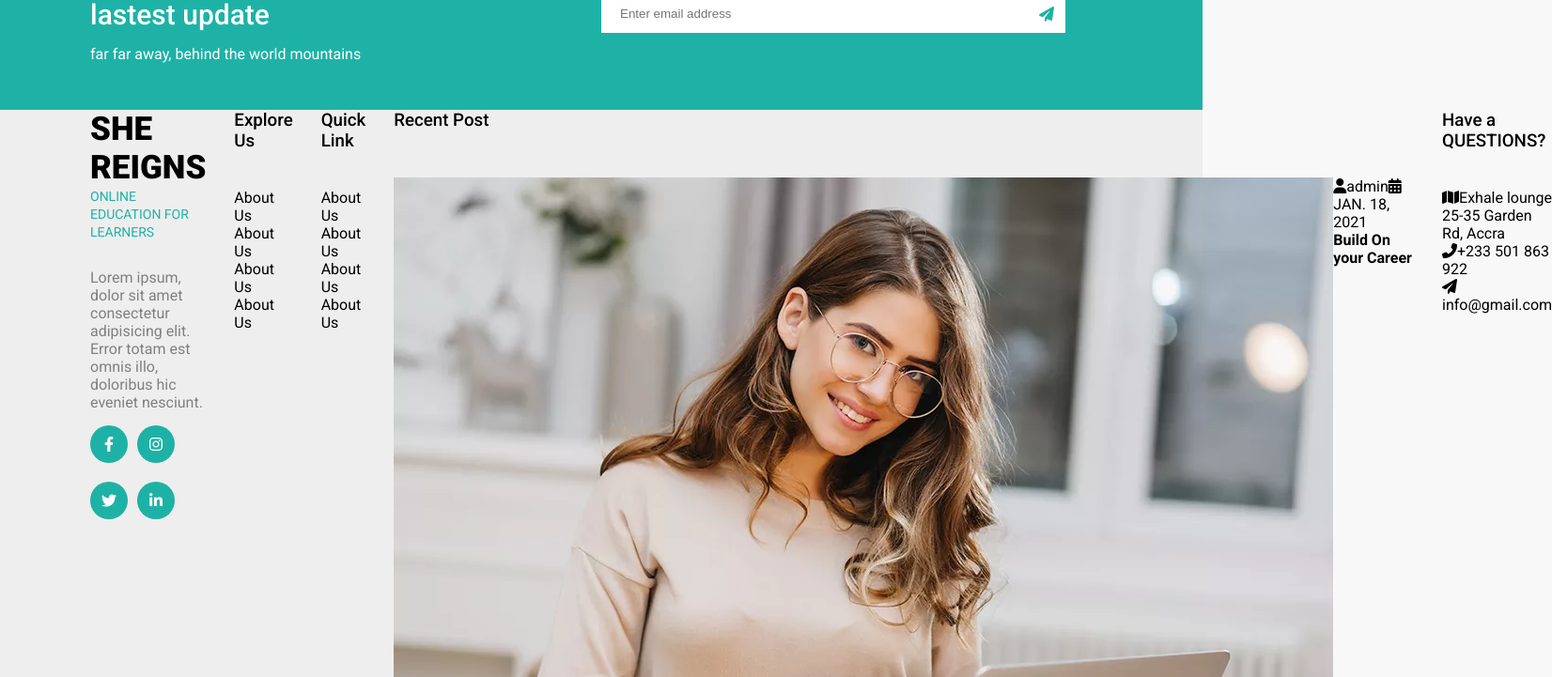
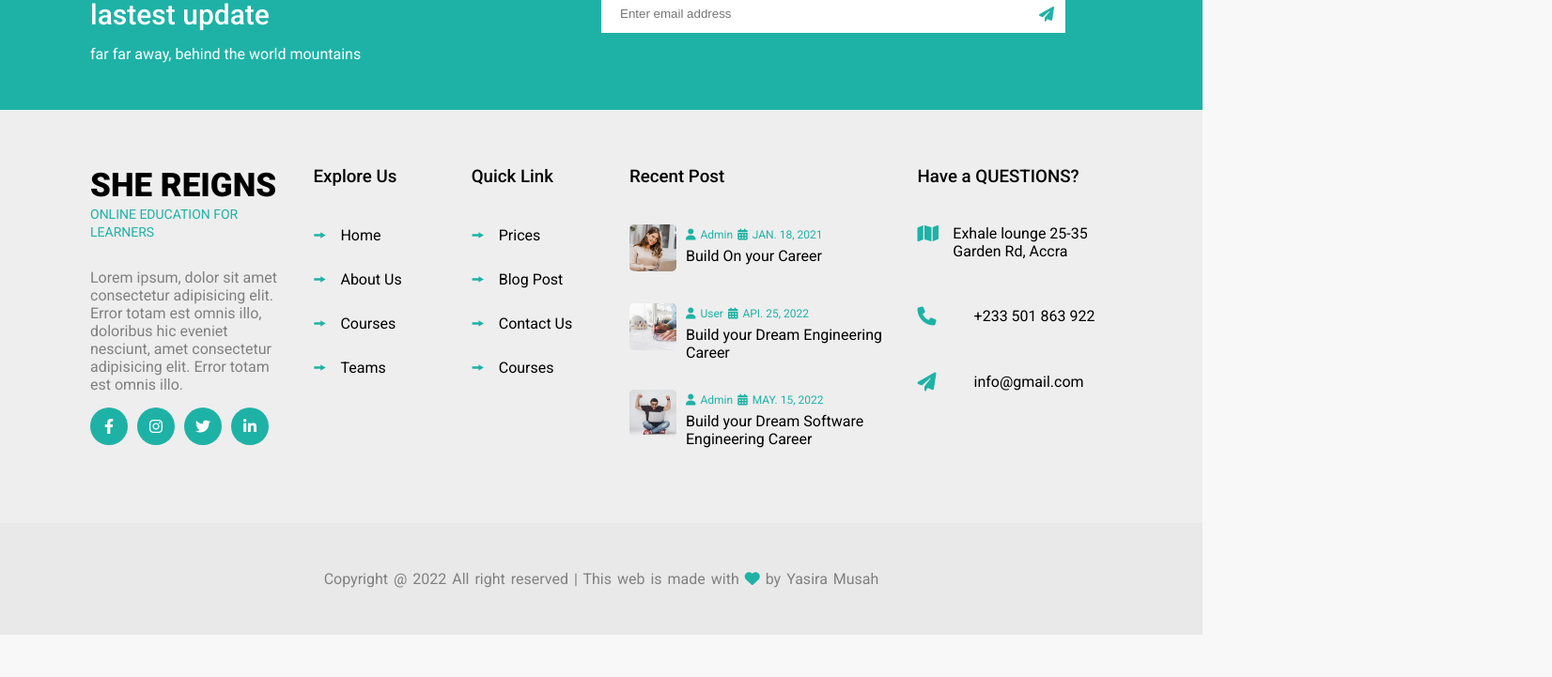
Before and after one commit to yasiramus/education-website, a React (Create React App) app: page /courses in a window 1280 px wide. Shown: the part 3527-4248 px from the top of the page at 94% size, 1652 px wide, since content can reach past the window. After the commit the page ends 4203 px from the top, so only its background shows below. Built offline with nearby package versions, Linux system fonts and the light colour scheme.

Commit message:
footer styling

```diff
--- a/src/components/footer/Footer.jsx
+++ b/src/components/footer/Footer.jsx
@@ -1,4 +1,6 @@
 // footer component
+// Link importation from react-router-dom
+import { Link } from "react-router-dom";
 
 import { blog } from "../../dummyData";
 import "./footer.css";
@@ -37,7 +39,7 @@ const Footer = () => {
 
             <footer>
 
-                <div className="container Padding">
+                <div className="container">
 
                     {/* logo section  */}
                     <div className="box logo">
@@ -46,7 +48,7 @@ const Footer = () => {
 
                         <span>ONLINE EDUCATION FOR LEARNERS</span>
 
-                        <p>Lorem ipsum, dolor sit amet consectetur adipisicing elit. Error totam est omnis illo, doloribus hic eveniet nesciunt.</p>
+                        <p>Lorem ipsum, dolor sit amet consectetur adipisicing elit. Error totam est omnis illo, doloribus hic eveniet nesciunt, amet consectetur adipisicing elit. Error totam est omnis illo.</p>
 
                          {/* social media handle icons section  */}
 
@@ -67,13 +69,13 @@ const Footer = () => {
 
                         <ul>
 
-                            <li>About Us</li>
+                            <li><Link to = "/">Home</Link></li>
 
-                            <li>About Us</li>
+                            <li><Link to = "/about">About Us</Link></li>
 
-                            <li>About Us</li>
+                            <li><Link to = "/courses">Courses</Link></li>
 
-                            <li>About Us</li>
+                            <li><Link to = "/team">Teams</Link></li>
 
                         </ul>
 
@@ -86,13 +88,13 @@ const Footer = () => {
 
                         <ul>
 
-                            <li>About Us</li>
+                            <li><Link to = "/pricing">Prices</Link></li>
 
-                            <li>About Us</li>
+                            <li><Link to = "/journal">Blog Post</Link></li>
 
-                            <li>About Us</li>
+                            <li><Link to="/contact">Contact Us</Link></li>
 
-                            <li>About Us</li>
+                            <li><Link to = "/courses">Courses</Link></li>
 
                         </ul>
 
@@ -105,7 +107,7 @@ const Footer = () => {
 
                         {blog.slice(0,3).map((val, index) => (
 
-                            <div className="items flexSB" key={index}>
+                            <div className="item" key={index}>
 
                                 <div className="img">
 
@@ -163,7 +165,7 @@ const Footer = () => {
                             <li>
 
                                 {/* phone icon  */}
-                                <i className="fa fa-phone-alt"></i>
+                                <i className="fa fa-phone"></i>
 
                                 +233 501 863 922
 
@@ -189,7 +191,7 @@ const Footer = () => {
               {/* copy right section */}
             <div className="legal">
 
-                <p>Copyright @2022 All right reserved | This web is made with
+                <p>Copyright @ 2022 All right reserved | This web is made with
 
                     <i className="fa fa-heart"></i> by Yasira Musah
 
--- a/src/components/footer/footer.css
+++ b/src/components/footer/footer.css
@@ -58,6 +58,7 @@
 footer {
 
     background-color: #eeeeee;
+    padding: 60px 0 50px;
 
 }
 
@@ -67,6 +68,16 @@ footer .container {
     grid-template-columns: 3fr 2fr 2fr 4fr 3fr;
     gap: 30px;
 
+}
+
+@media screen and (max-width:768px) {
+
+    footer .container {
+
+        display: grid;
+        grid-template-columns: repeat(2,1fr);
+
+    }
 
 }
 
@@ -83,6 +94,7 @@ footer .logo p {
 
     color: grey;
     margin: 30px 0 15px 0;
+
 }
 
 /* social media icons  */
@@ -91,7 +103,14 @@ footer .logo .icon {
     background-color: #1eb2a6;
     color: #fff;
     margin-right: 10px;
+    transition: .3s ease-in .1s;
 
+}
+
+footer .logo .icon:hover {
+
+    background-color: #fff;
+    color: #1eb2a6 ;
 
 }
 
@@ -110,8 +129,117 @@ footer .logo i {
 }
 
 /* link section  */
+footer ul li {
+
+    margin-bottom: 20px;
+
+}
+
+/* arrow key  */
 footer .link li::before {
 
-    content: "";
+    content: "\01F81A";
     color: #1eb2a6;
+    margin-right: 15px;
+
 }
+
+/* blog post section  */
+footer .item {
+
+    margin-bottom: 30px;
+    display: flex;
+
+}
+
+/* footer img section  */
+footer .item img {
+
+    width: 50px;
+    height: 50px;
+    border-radius: 5px;
+    margin-right: 10px;
+    object-fit: cover;
+
+}
+
+footer .item span,
+footer .item i
+ {
+
+    font-size: 12px;
+    color: #1eb2a6;
+    margin-right: 5px;
+    text-transform: capitalize;
+
+}
+
+/* title section  */
+footer h4 {
+
+    font-weight: 400;
+    margin-top: 5px;
+
+}
+
+/* have a question section */
+footer .last ul li {
+
+    display: flex;
+    margin-bottom: 50px;
+
+}
+
+/* Link text color  */
+footer .link ul li a {
+
+    color: #000;
+
+}
+
+/* icon  */
+footer .last i {
+
+    width: 60px;
+    font-size: 20px;
+    color: #1eb2a6;
+
+}
+
+/* copy right section */
+.legal {
+
+    text-align: center;
+    padding: 50px 0;
+    color: grey;
+    background-color: #e9e9e9;
+}
+
+.legal p {
+
+    word-spacing: 2px;
+}
+
+.legal p i {
+
+    margin-left: 6px;
+    color: #1eb2a6;
+
+}
+
+@media screen and (max-width:768px) {
+
+    .legal  {
+
+        font-size: 15px;
+
+    }
+
+    .legal p {
+
+        max-width: 90%;
+        margin: 0 auto;
+
+    }
+
+}
```
